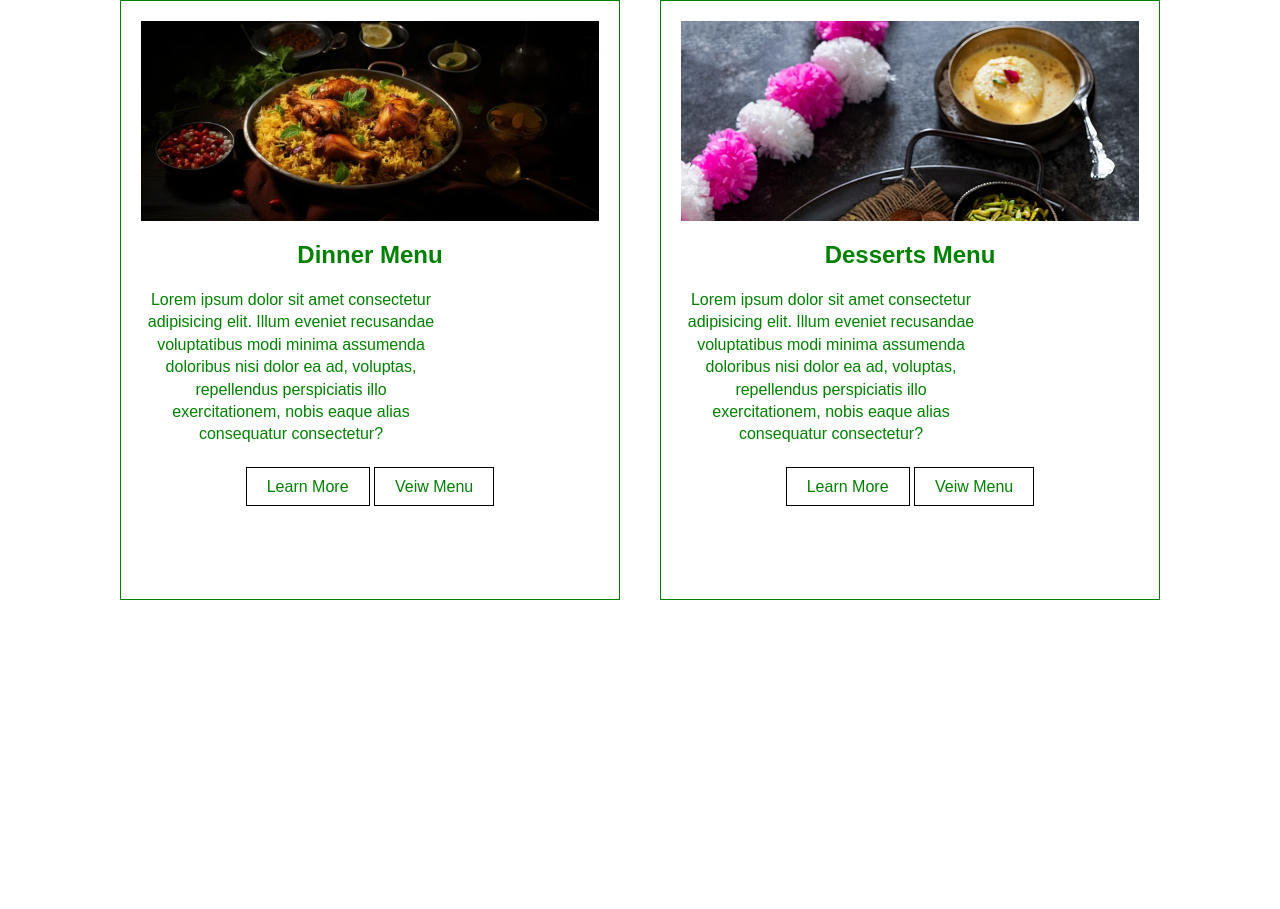
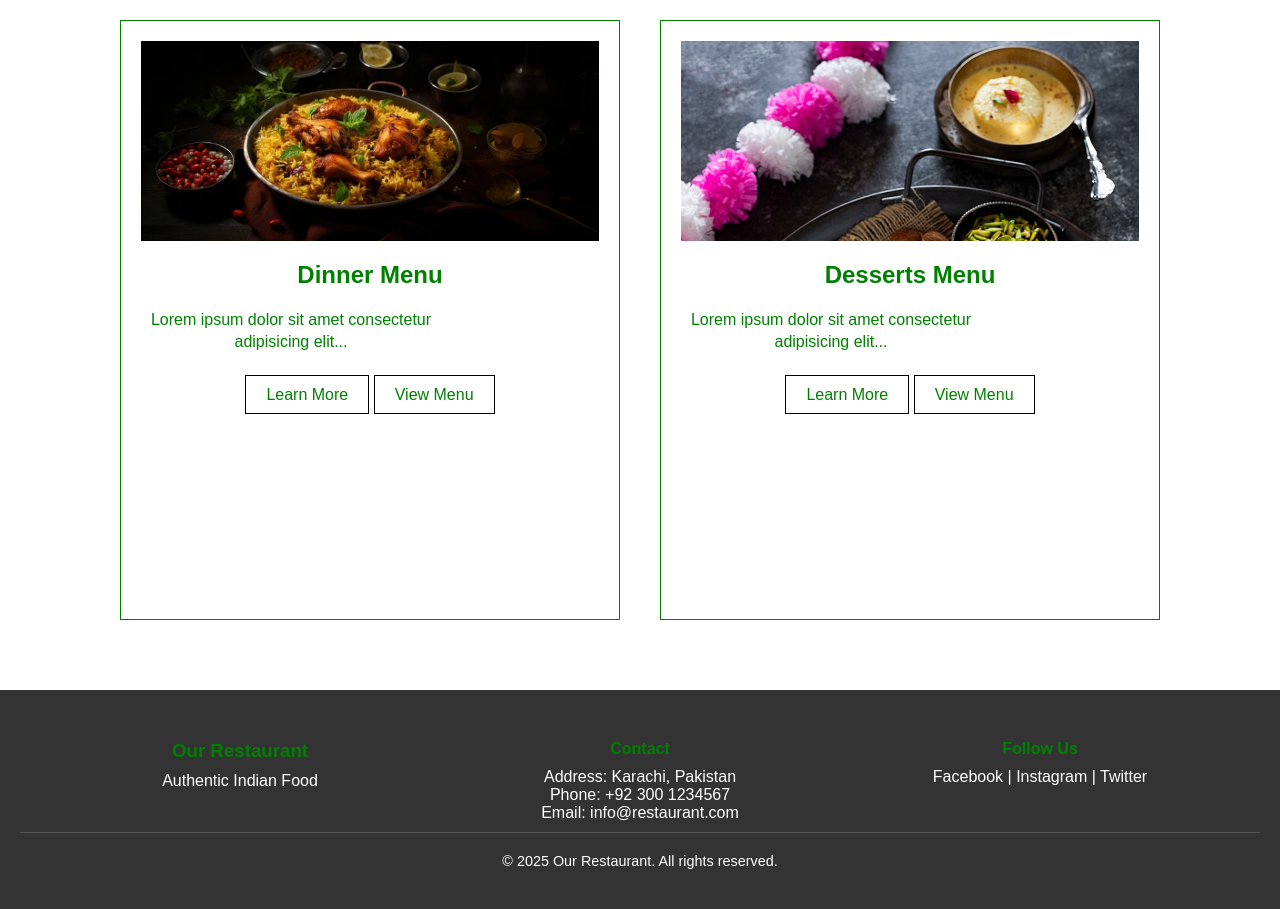
Before and after one commit to AlizayAyesha/Restaurant-Website, a plain HTML site: page index.html in a window 1280 px wide. Shown: the part 1060-1969 px from the top of the page. Before the commit the page ends 1680 px from the top, so only its background shows below. Drawn offline with Linux system fonts and the light colour scheme.

Commit message:
added footer

```diff
--- a/index.html
+++ b/index.html
@@ -1,40 +1,40 @@
+<!DOCTYPE html>
 <html lang="en">
 <head>
   <meta charset="UTF-8">
   <meta name="viewport" content="width=device-width, initial-scale=1.0">
   <link rel="stylesheet" href="style.css">
-    <title>Document</title>
+  <title>Our Menus</title>
 </head>
 <body>
+
 <header>
-    <h1  class="card-title">OUR MENUS</h1>
+  <h1 class="card-title">OUR MENUS</h1>
   <p>
     Traditional Pakistani / Indian Food - Authentic Taste From Karachi all Halal Pakistani Food. Biryani, Nihari, Haleem, Halal Chinese, Tikka Bihari Kabab, Halwa poori, Mutton karahi, Rasmalai.
   </p>
 </header>
+
 <section class="container">
   <div class="cards">
+
     <div class="card">
       <div class="card-img img-one"></div>
       <div class="card-content">
         <h1 class="card-title">Lunch Menu</h1>
-                    <p>
-                        Lorem ipsum dolor sit amet consectetur adipisicing elit. Illum eveniet recusandae voluptatibus modi minima assumenda doloribus nisi dolor ea ad, voluptas, repellendus perspiciatis illo exercitationem, nobis eaque alias consequatur consectetur?
-                    </p>
+        <p>Lorem ipsum dolor sit amet consectetur adipisicing elit...</p>
         <a href="#" class="btn-primary">Learn More</a>
-                    <a href="#" class="btn-primary">Veiw Menu</a>
+        <a href="#" class="btn-primary">View Menu</a>
       </div>
     </div>
 
     <div class="card">
       <div class="card-img img-two"></div>
       <div class="card-content">
-                        <h1 class="card-title">BreakFast Menu</h1>
-                        <p>
-                            Lorem ipsum dolor sit amet consectetur adipisicing elit. Illum eveniet recusandae voluptatibus modi minima assumenda doloribus nisi dolor ea ad, voluptas, repellendus perspiciatis illo exercitationem, nobis eaque alias consequatur consectetur?
-                        </p>
+        <h1 class="card-title">Breakfast Menu</h1>
+        <p>Lorem ipsum dolor sit amet consectetur adipisicing elit...</p>
         <a href="#" class="btn-primary">Learn More</a>
-                        <a href="#" class="btn-primary">Veiw Menu</a>
+        <a href="#" class="btn-primary">View Menu</a>
       </div>
     </div>
 
@@ -42,11 +42,9 @@
       <div class="card-img img-three"></div>
       <div class="card-content">
         <h1 class="card-title">Dinner Menu</h1>
-                            <p>
-                                Lorem ipsum dolor sit amet consectetur adipisicing elit. Illum eveniet recusandae voluptatibus modi minima assumenda doloribus nisi dolor ea ad, voluptas, repellendus perspiciatis illo exercitationem, nobis eaque alias consequatur consectetur?
-                            </p>
+        <p>Lorem ipsum dolor sit amet consectetur adipisicing elit...</p>
         <a href="#" class="btn-primary">Learn More</a>
-                            <a href="#" class="btn-primary">Veiw Menu</a>
+        <a href="#" class="btn-primary">View Menu</a>
       </div>
     </div>
 
@@ -54,15 +52,36 @@
       <div class="card-img img-four"></div>
       <div class="card-content">
         <h1 class="card-title">Desserts Menu</h1>
-                                <p>
-                                    Lorem ipsum dolor sit amet consectetur adipisicing elit. Illum eveniet recusandae voluptatibus modi minima assumenda doloribus nisi dolor ea ad, voluptas, repellendus perspiciatis illo exercitationem, nobis eaque alias consequatur consectetur?
-                                </p>
+        <p>Lorem ipsum dolor sit amet consectetur adipisicing elit...</p>
         <a href="#" class="btn-primary">Learn More</a>
-                                <a href="#" class="btn-primary">Veiw Menu</a>
+        <a href="#" class="btn-primary">View Menu</a>
       </div>
     </div>
+
+  </div>
+</section>
+
+<footer>
+  <div class="footer-container">
+    <div class="footer-section">
+      <h3>Our Restaurant</h3>
+      <p>Authentic Indian Food</p>
+    </div>
+    <div class="footer-section">
+      <h4>Contact</h4>
+      <p>Address: Karachi, Pakistan</p>
+      <p>Phone: +92 300 1234567</p>
+      <p>Email: info@restaurant.com</p>
+    </div>
+    <div class="footer-section">
+      <h4>Follow Us</h4>
+      <p>Facebook | Instagram | Twitter</p>
     </div>
   </div>
-        </section>
+  <div class="footer-bottom">
+    &copy; 2025 Our Restaurant. All rights reserved.
+  </div>
+</footer>
+
 </body>
 </html>
--- a/style.css
+++ b/style.css
@@ -2,6 +2,12 @@
   margin: 0;
   padding: 0;
   box-sizing: border-box;
+}
+
+body {
+  display: flex;
+  flex-direction: column;
+  min-height: 100vh; /* full height */
 }
 
 .flex-center, .container .cards, header {
@@ -20,9 +26,9 @@ header {
   background-repeat: no-repeat;
   width: 100%;
   height: 50vh;
-  position: relative;
   color: #fff;
 }
+
 header p {
   margin-top: 20px;
   max-width: 500px;
@@ -30,68 +36,107 @@ header p {
 }
 
 .container {
-  height: 100vh;
+  flex: 1; /* take remaining vertical space */
+  padding: 20px 0 50px; /* space at bottom for footer */
 }
+
 .container .cards {
   flex-direction: row;
+  flex-wrap: wrap;
+  justify-content: center;
 }
+
 .container .cards .card {
   border: 0.6px solid green;
   width: 500px;
-  height: 600px;
+  min-height: 600px; /* flexible */
   padding: 20px;
   margin: 20px;
   font-family: sans-serif;
 }
-.container .cards .card-img, .container .cards .img-four, .container .cards .img-three, .container .cards .img-two, .container .cards .img-one {
+
+.container .cards .card-img {
   background-repeat: no-repeat;
   background-size: cover;
   width: 100%;
   height: 200px;
   margin-bottom: 20px;
 }
-.container .cards .img-one {
-  background-image: url(lunchkk.png);
-}
-.container .cards .img-two {
-  background-image: url(Pakisytani-eid-breakfast.jpg);
-}
-.container .cards .img-three {
-  background-image: url(biryani.png);
-}
-.container .cards .img-four {
-  background-image: url(Rasmalai-recipe-01.jpg);
-}
+
+.img-one { background-image: url(lunchkk.png); }
+.img-two { background-image: url(Pakisytani-eid-breakfast.jpg); }
+.img-three { background-image: url(biryani.png); }
+.img-four { background-image: url(Rasmalai-recipe-01.jpg); }
+
 .container .cards p {
-   text-align :center;
+  text-align: center;
   margin-bottom: 2rem;
   max-width: 300px;
   line-height: 1.4;
   color: green;
 }
+
 .container .cards .card-title {
   margin-bottom: 20px;
   color: green;
 }
+
 .container .cards .btn-primary {
   text-decoration: none;
   color: green;
   border: 1px solid black;
   padding: 10px 20px;
-  position: relative; /* add a relative position */
-  overflow: hidden; /* hide the overflow */
+  position: relative;
+  overflow: hidden;
 }
+
 .container .cards .btn-primary::after {
-  content: ""; /* create a pseudo-element */
-  position: absolute; /* absolute position */
-  top: 0; /* top position */
-  left: 0; /* left position */
-  width: 100%; /* full width */
-  height: 100%; /* full height */
-  background-color: #1f5d2b; /* white background */
-  opacity: 0; /* initial opacity */
-  transition: opacity 0.2s ease-in-out; /* smooth transition */
+  content: "";
+  position: absolute;
+  top: 0;
+  left: 0;
+  width: 100%;
+  height: 100%;
+  background-color: #1f5d2b;
+  opacity: 0;
+  transition: opacity 0.2s ease-in-out;
 }
+
 .container .cards .btn-primary:hover::after {
-  opacity: 0.2; /* increase the opacity on hover */
-}/*# sourceMappingURL=style.css.map */
+  opacity: 0.2;
+}
+
+/* Footer styles */
+footer {
+  background-color: #333;
+  color: #fff;
+  padding: 40px 20px;
+  font-family: sans-serif;
+}
+
+.footer-container {
+  display: flex;
+  justify-content: space-between;
+  flex-wrap: wrap;
+  max-width: 1200px;
+  margin: auto;
+  text-align: center;
+}
+
+.footer-section {
+  flex: 1 1 250px;
+  margin: 10px;
+}
+
+.footer-section h3,
+.footer-section h4 {
+  margin-bottom: 10px;
+  color: green;
+}
+
+.footer-bottom {
+  text-align: center;
+  padding-top: 20px;
+  border-top: 1px solid #555;
+  font-size: 0.9rem;
+}
```
Lines whose indentation alone changed are shown as unchanged.
